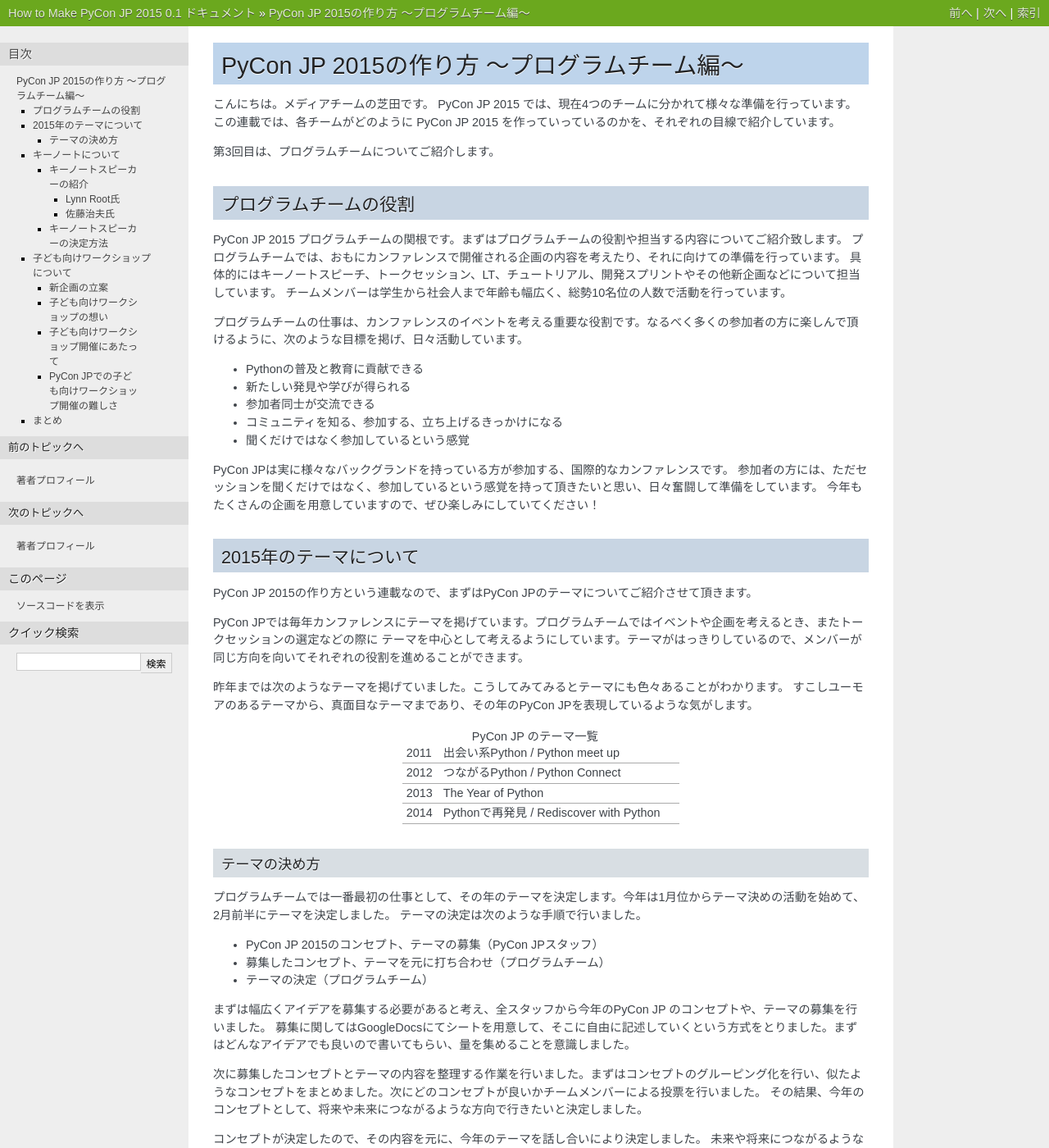
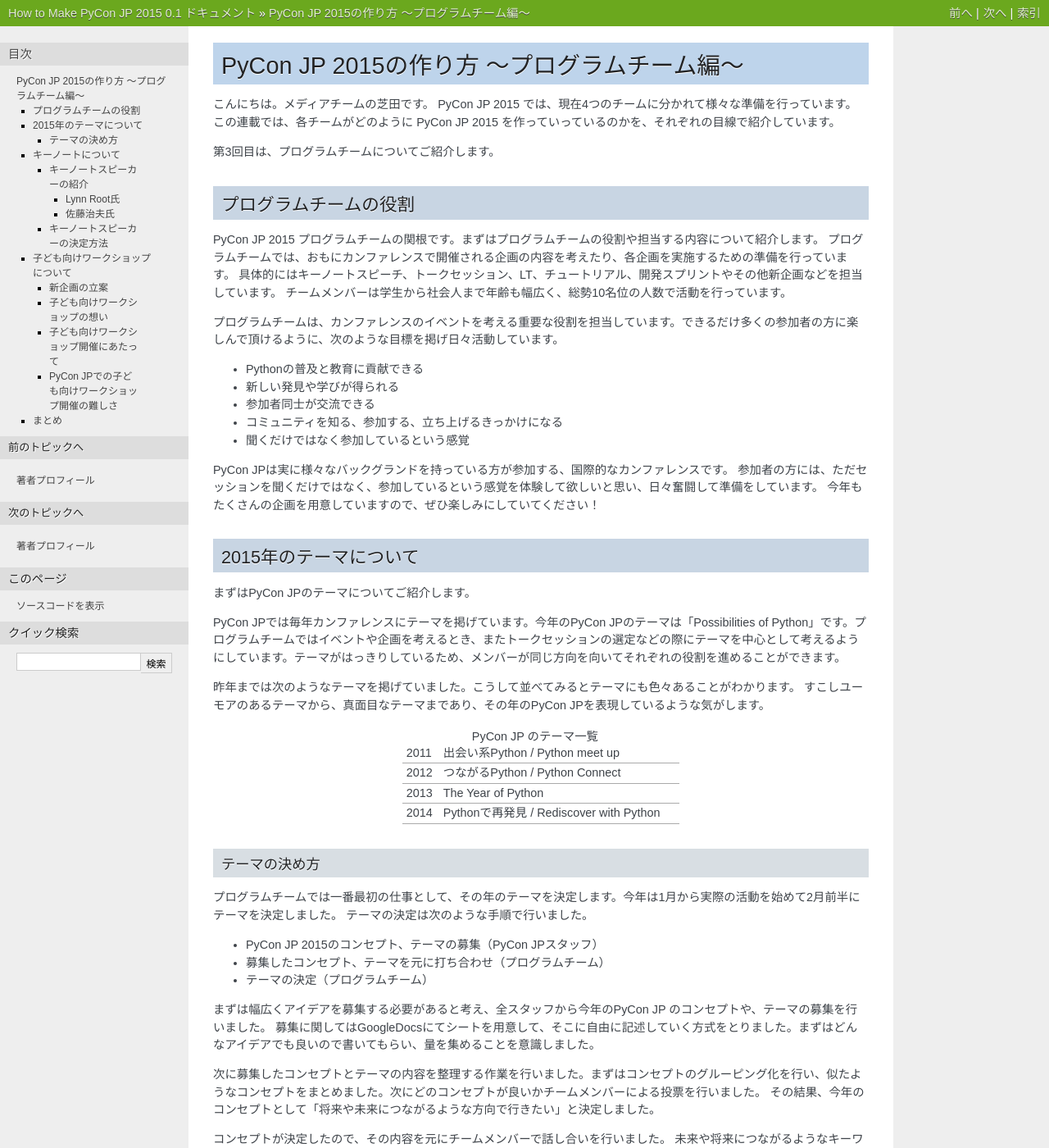
Before and after one commit to pyconjp/reports2015, a Sphinx documentation site: the page built from how-to-make/source/03_program.rst, in a window 1280 px wide and 1400 px high. Shown: the whole window at 82% size. Built offline with Sphinx 7.4.7, drawn with Linux system fonts in a browser that asks for light colours; some of the changed text lies outside the part shown.

Commit message:
レビュー反映（関根担当分）、細かい文言修正

```diff
--- a/how-to-make/source/03_program.rst
+++ b/how-to-make/source/03_program.rst
@@ -10,32 +10,32 @@
 プログラムチームの役割
 ===============================
 
-PyCon JP 2015 プログラムチームの関根です。まずはプログラムチームの役割や担当する内容についてご紹介致します。
-プログラムチームでは、おもにカンファレンスで開催される企画の内容を考えたり、それに向けての準備を行っています。
-具体的にはキーノートスピーチ、トークセッション、LT、チュートリアル、開発スプリントやその他新企画などについて担当しています。
+PyCon JP 2015 プログラムチームの関根です。まずはプログラムチームの役割や担当する内容について紹介します。
+プログラムチームでは、おもにカンファレンスで開催される企画の内容を考えたり、各企画を実施するための準備を行っています。
+具体的にはキーノートスピーチ、トークセッション、LT、チュートリアル、開発スプリントやその他新企画などを担当しています。
 チームメンバーは学生から社会人まで年齢も幅広く、総勢10名位の人数で活動を行っています。
 
-プログラムチームの仕事は、カンファレンスのイベントを考える重要な役割です。なるべく多くの参加者の方に楽しんで頂けるように、次のような目標を掲げ、日々活動しています。
+プログラムチームは、カンファレンスのイベントを考える重要な役割を担当しています。できるだけ多くの参加者の方に楽しんで頂けるように、次のような目標を掲げ日々活動しています。
 
 * Pythonの普及と教育に貢献できる
-* 新たしい発見や学びが得られる
+* 新しい発見や学びが得られる
 * 参加者同士が交流できる
 * コミュニティを知る、参加する、立ち上げるきっかけになる
 * 聞くだけではなく参加しているという感覚
 
 PyCon JPは実に様々なバックグランドを持っている方が参加する、国際的なカンファレンスです。
-参加者の方には、ただセッションを聞くだけではなく、参加しているという感覚を持って頂きたいと思い、日々奮闘して準備をしています。
+参加者の方には、ただセッションを聞くだけではなく、参加しているという感覚を体験して欲しいと思い、日々奮闘して準備をしています。
 今年もたくさんの企画を用意していますので、ぜひ楽しみにしていてください！
 
 
 2015年のテーマについて
 ==============================
-PyCon JP 2015の作り方という連載なので、まずはPyCon JPのテーマについてご紹介させて頂きます。
+まずはPyCon JPのテーマについてご紹介します。
 
-PyCon JPでは毎年カンファレンスにテーマを掲げています。プログラムチームではイベントや企画を考えるとき、またトークセッションの選定などの際に
-テーマを中心として考えるようにしています。テーマがはっきりしているので、メンバーが同じ方向を向いてそれぞれの役割を進めることができます。
 
-昨年までは次のようなテーマを掲げていました。こうしてみてみるとテーマにも色々あることがわかります。
+PyCon JPでは毎年カンファレンスにテーマを掲げています。今年のPyCon JPのテーマは「Possibilities of Python」です。プログラムチームではイベントや企画を考えるとき、またトークセッションの選定などの際にテーマを中心として考えるようにしています。テーマがはっきりしているため、メンバーが同じ方向を向いてそれぞれの役割を進めることができます。
+
+昨年までは次のようなテーマを掲げていました。こうして並べてみるとテーマにも色々あることがわかります。
 すこしユーモアのあるテーマから、真面目なテーマまであり、その年のPyCon JPを表現しているような気がします。
 
 .. list-table:: PyCon JP のテーマ一覧
@@ -54,7 +54,7 @@
 テーマの決め方
 ----------------------------
 
-プログラムチームでは一番最初の仕事として、その年のテーマを決定します。今年は1月位からテーマ決めの活動を始めて、2月前半にテーマを決定しました。
+プログラムチームでは一番最初の仕事として、その年のテーマを決定します。今年は1月から実際の活動を始めて2月前半にテーマを決定しました。
 テーマの決定は次のような手順で行いました。
 
 * PyCon JP 2015のコンセプト、テーマの募集（PyCon JPスタッフ）
@@ -62,13 +62,13 @@
 * テーマの決定（プログラムチーム）
 
 まずは幅広くアイデアを募集する必要があると考え、全スタッフから今年のPyCon JP のコンセプトや、テーマの募集を行いました。
-募集に関してはGoogleDocsにてシートを用意して、そこに自由に記述していくという方式をとりました。まずはどんなアイデアでも良いので書いてもらい、量を集めることを意識しました。
+募集に関してはGoogleDocsにてシートを用意して、そこに自由に記述していく方式をとりました。まずはどんなアイデアでも良いので書いてもらい、量を集めることを意識しました。
 
 次に募集したコンセプトとテーマの内容を整理する作業を行いました。まずはコンセプトのグルーピング化を行い、似たようなコンセプトをまとめました。次にどのコンセプトが良いかチームメンバーによる投票を行いました。
-その結果、今年のコンセプトとして、将来や未来につながるような方向で行きたいと決定しました。
+その結果、今年のコンセプトとして「将来や未来につながるような方向で行きたい」と決定しました。
 
-コンセプトが決定したので、その内容を元に、今年のテーマを話し合いにより決定しました。
-未来や将来につながるようなキーワードが良いと何度も何度も議論を重ね、最終的には「Possibilities of Python」に決定しました。
+コンセプトが決定したので、その内容を元にチームメンバーで話し合いを行いました。
+未来や将来につながるようなキーワードが良いと何度も何度も議論を重ね、最終的に今年のテーマである「Possibilities of Python」に決定しました。
 「Possibilities of Python」には次のような思いが込められています。
 
 * 可能性という言葉は色々拡げられる
```
